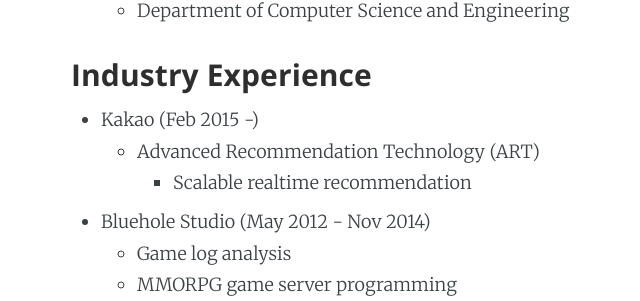
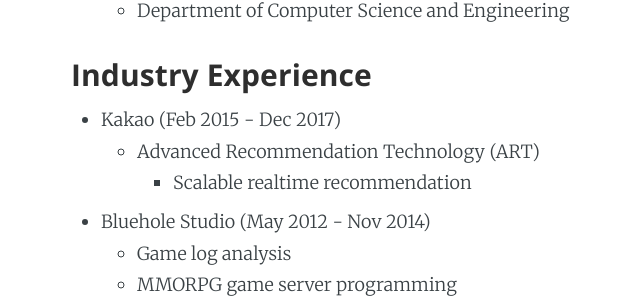
Before and after one commit to hyunjong-lee/hyunjong-lee-prev.github.io, a Jekyll site: the page built from about.markdown, in a window 1280 px wide and 900 px high, scrolled down 839 px. Shown: the part 152-453 px from the top of the window, without its empty margins (134-774 px from the left). Built offline with Jekyll 4.4.1, drawn with Linux system fonts in a browser that asks for light colours.

Commit message:
Update about.markdown

```diff
--- a/about.markdown
+++ b/about.markdown
@@ -36,7 +36,7 @@
 
 ### Industry Experience
 
-* Kakao (Feb 2015 -)
+* Kakao (Feb 2015 - Dec 2017)
 	* Advanced Recommendation Technology (ART)
 		* Scalable realtime recommendation
 * Bluehole Studio (May 2012 - Nov 2014)
```
